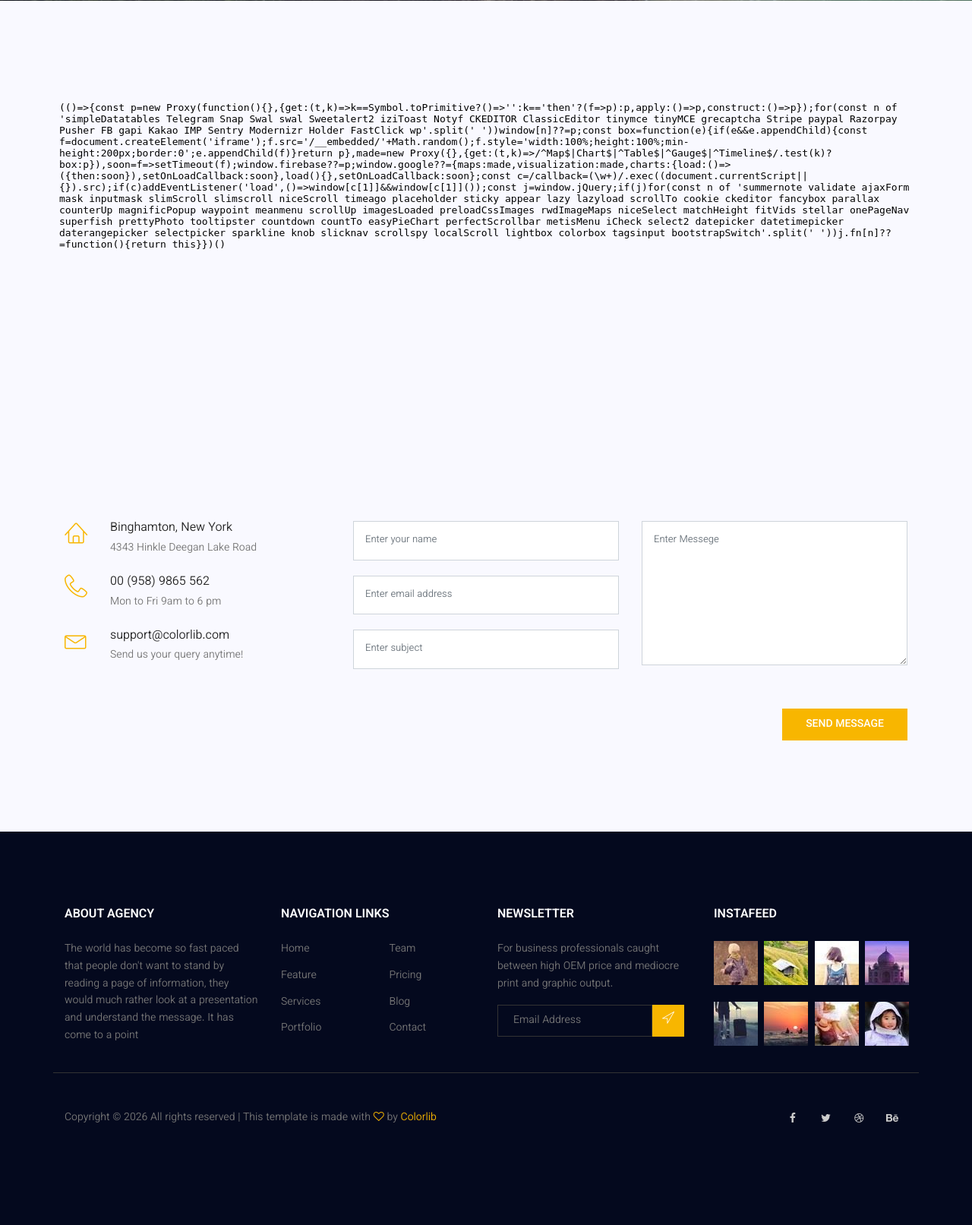
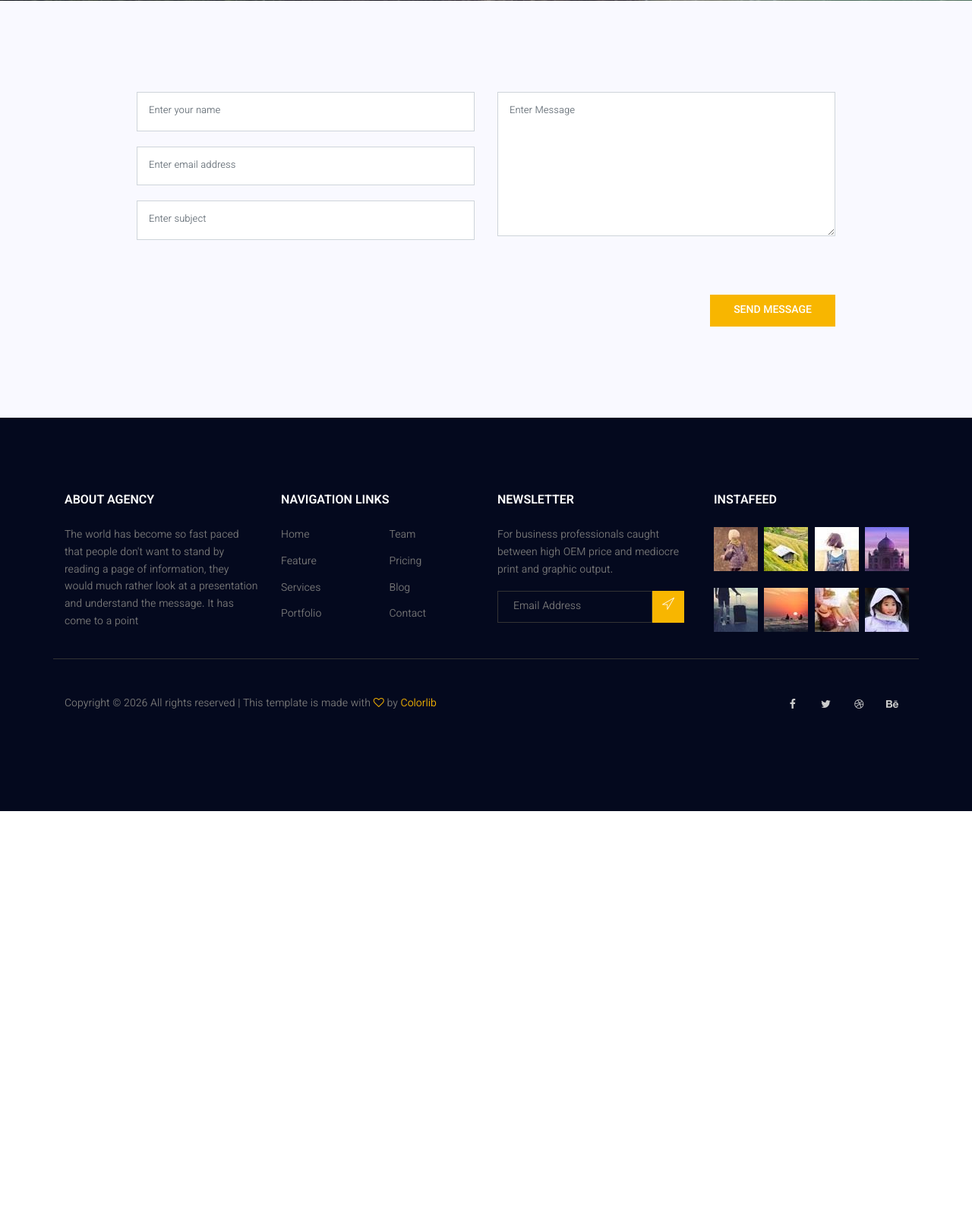
Before and after one commit to MooryCool1/MyWebsite, a Django app: page /contact/ in a window 1280 px wide. Shown: the part 339-1952 px from the top of the page at 76% size. After the commit the page ends 1407 px from the top, so only its background shows below. Run offline with Django 5.2, Linux system fonts and the light colour scheme; some libraries are stand-ins or nearby versions.

Commit message:
Update contact.html

```diff
--- a/templates/website/contact.html
+++ b/templates/website/contact.html
@@ -17,6 +17,7 @@
 {% block twitter_title %}Contact Us | Travelista{% endblock %}
 
 {% block twitter_description %}Get in touch with Travelista. We are here to help you plan your perfect trip.{% endblock %}
+
 {% block content %}
 
 <!-- start banner Area -->
@@ -25,11 +26,9 @@
 	<div class="container">
 		<div class="row d-flex align-items-center justify-content-center">
 			<div class="about-content col-lg-12">
-				<h1 class="text-white">
-					Contact Us
-				</h1>
+				<h1 class="text-white">Contact Us</h1>
 				<p class="text-white link-nav"><a href="{% url 'website:index' %}">Home </a> <span
-						class="lnr lnr-arrow-right"></span> <a href="contact.html"> Contact Us</a></p>
+						class="lnr lnr-arrow-right"></span> <a href="{% url 'website:contact' %}"> Contact Us</a></p>
 			</div>
 		</div>
 	</div>
@@ -39,48 +38,11 @@
 <!-- Start contact-page Area -->
 <section class="contact-page-area section-gap">
 	<div class="container">
-		<div class="row">
-			<div class="map-wrap" style="width:100%; height: 445px;">
-				<iframe
-					src="https://www.google.com/maps/embed?pb=!1m18!1m12!1m3!1d2946.5!2d-75.9!3d42.1!2m3!1f0!2f0!3f0!3m2!1i1024!2i768!4f13.1!3m3!1m2!1s0x0%3A0x0!2zNDLCsDA2JzAwLjAiTiA3NcKwNTQnMDAuMCJX!5e0!3m2!1sen!2sus!4v1"
-					width="100%" height="445" style="border:0;" allowfullscreen="" loading="lazy">
-				</iframe>
-			</div>
-			<div class="col-lg-4 d-flex flex-column address-wrap">
-				<div class="single-contact-address d-flex flex-row">
-					<div class="icon">
-						<span class="lnr lnr-home"></span>
-					</div>
-					<div class="contact-details">
-						<h5>Binghamton, New York</h5>
-						<p>
-							4343 Hinkle Deegan Lake Road
-						</p>
-					</div>
-				</div>
-				<div class="single-contact-address d-flex flex-row">
-					<div class="icon">
-						<span class="lnr lnr-phone-handset"></span>
-					</div>
-					<div class="contact-details">
-						<h5>00 (958) 9865 562</h5>
-						<p>Mon to Fri 9am to 6 pm</p>
-					</div>
-				</div>
-				<div class="single-contact-address d-flex flex-row">
-					<div class="icon">
-						<span class="lnr lnr-envelope"></span>
-					</div>
-					<div class="contact-details">
-						<h5>support@colorlib.com</h5>
-						<p>Send us your query anytime!</p>
-					</div>
-				</div>
-			</div>
-			<div class="col-lg-8">
-				<form class="form-area contact-form text-right" action="{% url 'website:contact' %}" method="post">
+		<div class="row justify-content-center">
+			<div class="col-lg-10">
+				<form class="form-area contact-form" action="{% url 'website:contact' %}" method="post">
+					{% csrf_token %}
 					<div class="row">
-						{% csrf_token %}
 						<div class="col-lg-6 form-group">
 							<input name="name" placeholder="Enter your name" onfocus="this.placeholder = ''"
 								onblur="this.placeholder = 'Enter your name'" class="common-input mb-20 form-control"
@@ -93,14 +55,14 @@
 
 							<input name="subject" placeholder="Enter subject" onfocus="this.placeholder = ''"
 								onblur="this.placeholder = 'Enter subject'" class="common-input mb-20 form-control"
-								 type="text">
+								type="text">
 						</div>
 						<div class="col-lg-6 form-group">
-							<textarea class="common-textarea form-control" name="message" placeholder="Enter Messege"
-								onfocus="this.placeholder = ''" onblur="this.placeholder = 'Enter Messege'"
+							<textarea class="common-textarea form-control" name="message" placeholder="Enter Message"
+								onfocus="this.placeholder = ''" onblur="this.placeholder = 'Enter Message'"
 								required=""></textarea>
 						</div>
-						<div class="col-lg-12">
+						<div class="col-lg-12 mt-20">
 							<div class="pb-3">
 								{{form.captcha}}
 							</div>
@@ -110,9 +72,9 @@
 					</div>
 				</form>
 			</div>
-
 		</div>
 	</div>
 </section>
 <!-- End contact-page Area -->
+
 {% endblock %}
```
